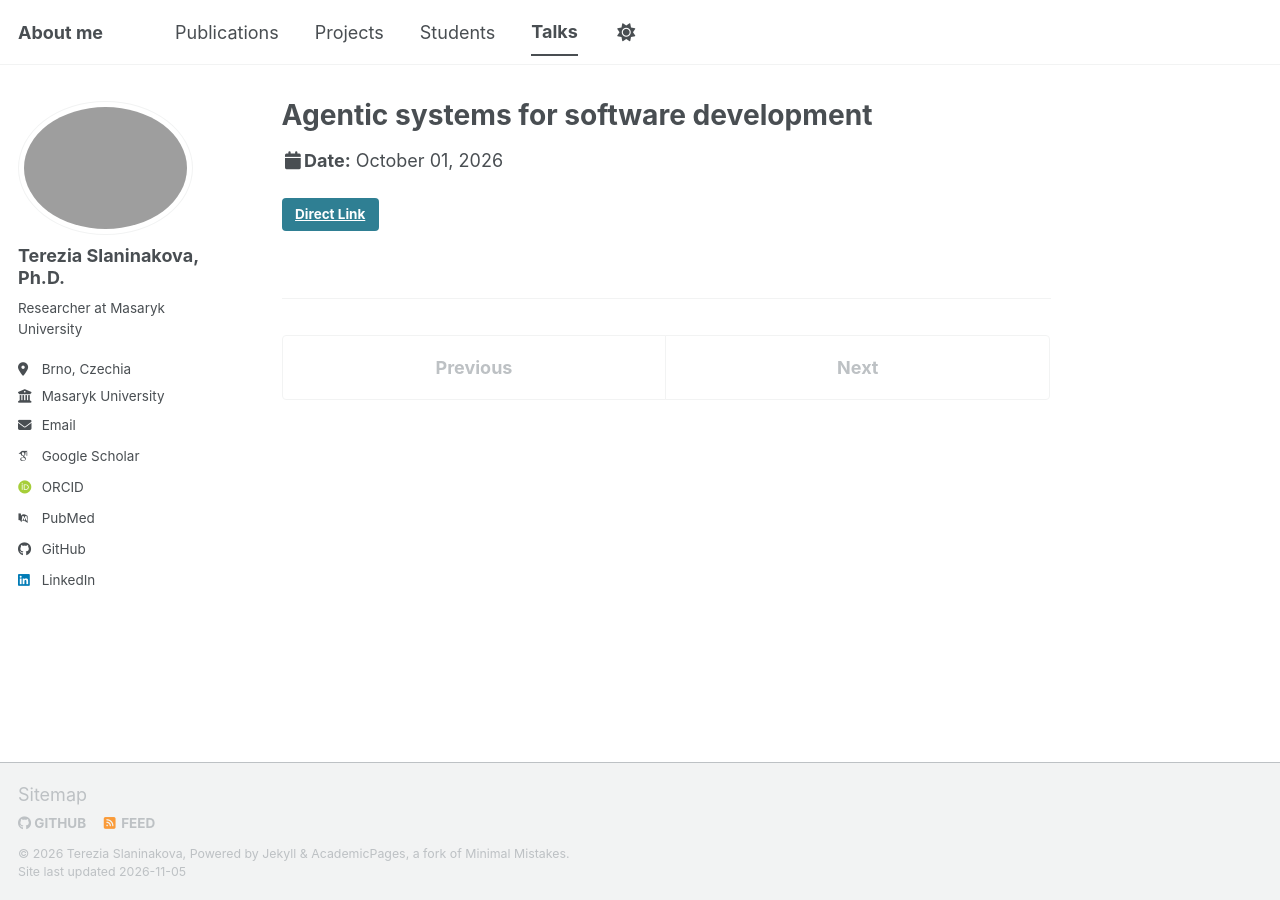
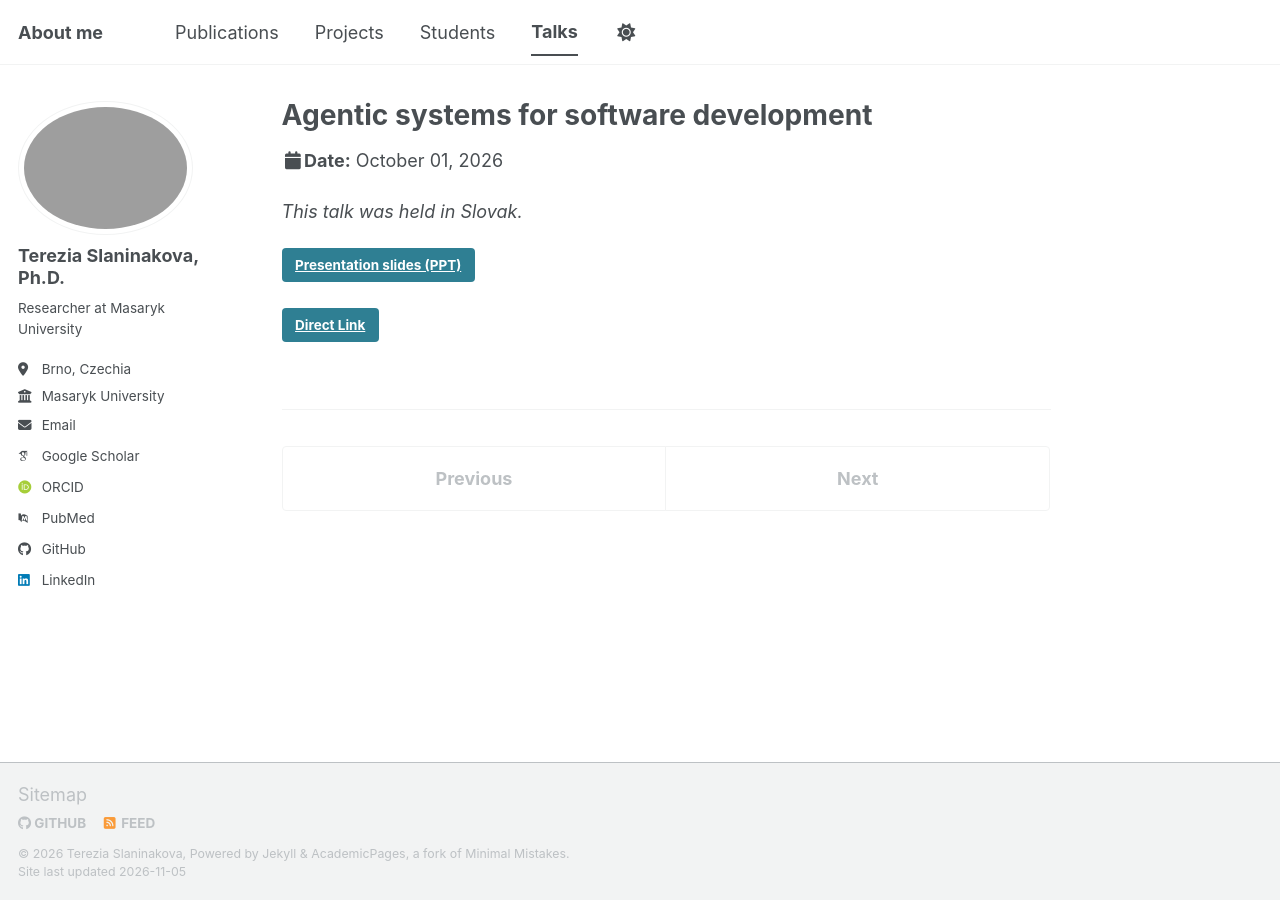
Before and after one commit to TerkaSlan/TerkaSlan.github.io, a Jekyll site: the page built from _talks/2026-10-01-metacentrum-seminar.md, in a window 1280 px wide. Built offline with Jekyll 4.4.1, drawn with Linux system fonts in a browser that asks for light colours; some web fonts are replaced; a script bundle is joined from its source files by our own code; library files that are not in the unit come from our copies.

Commit message:
Update MetaCentrum seminar talk: add slides, note language, drop upcoming
Co-Authored-By: Claude Sonnet 5.5 <noreply@anthropic.com>

```diff
--- a/_talks/2026-10-01-metacentrum-seminar.md
+++ b/_talks/2026-10-01-metacentrum-seminar.md
@@ -4,6 +4,9 @@ collection: talks
 type: "Talk"
 venue: "MetaCentrum seminar"
 date: 2026-10-01
-upcoming: true
 link: "https://metavo.metacentrum.cz/cs/seminars/Seminar2026/index.html"
 ---
+
+*This talk was held in Slovak.*
+
+[Presentation slides (PPT)](https://metavo.metacentrum.cz/export/sites/meta/cs/seminars/Seminar2026/AI_agenti_x_ako_z_nich_vytazit_co_najviac.ppt){: .btn}
```
